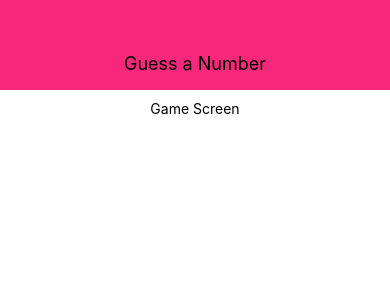
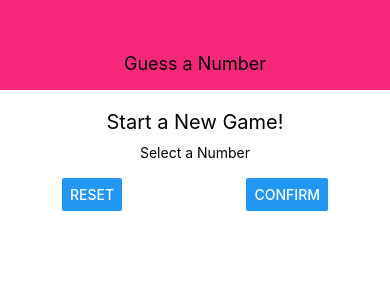
Before and after one commit to yashjsalian23/guessNumberGame, a React Native app: screen / in a window 390 px wide. Shown: the top 300 px of the page. Built offline with nearby package versions, Linux system fonts and the light colour scheme.

Commit message:
added title, input field and buttons

```diff
--- a/components/StartGameScreen.js
+++ b/components/StartGameScreen.js
@@ -1,10 +1,18 @@
 import React from 'react';
-import { View, Text, StyleSheet } from 'react-native';
+import { View, Text, StyleSheet, TextInput, Button } from 'react-native';
 
 const StartGameScreen = () => {
     return (
         <View style={styles.screen}>
-            <Text>Game Screen</Text>
+            <Text style={styles.title}>Start a New Game!</Text>
+            <View style={styles.inputContainer}>
+                <Text>Select a Number</Text>
+                <TextInput />
+                <View style={styles.buttonContainer}>
+                    <Button title="Reset"/>
+                    <Button title="confirm"/>
+                </View>
+            </View>
         </View>
     );
 };
@@ -14,6 +22,21 @@
         flex: 1,
         padding: 10,
         alignItems: "center"
+    },
+    title: {
+        fontSize: 20,
+        marginVertical: 10
+    },
+    inputContainer: {
+        width: 300,
+        maxWidth: "80%",
+        alignItems: "center"
+    },
+    buttonContainer: {
+        flexDirection: "row",
+        width: "100%",
+        justifyContent: "space-between",
+        paddingHorizontal: 15
     }
 });
 
```
